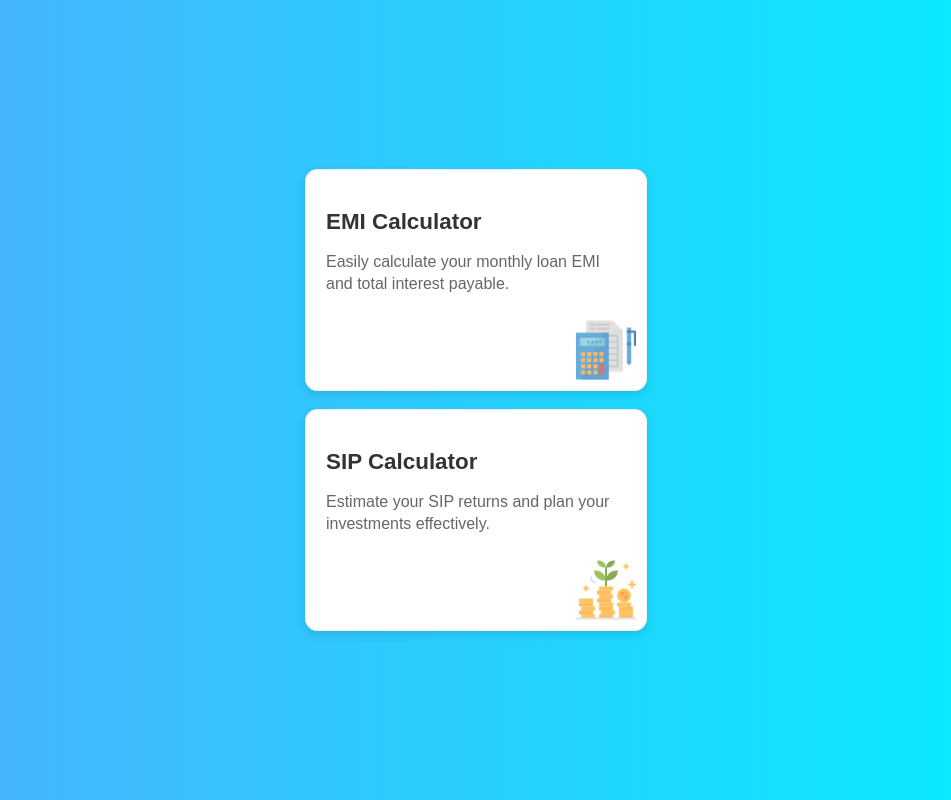
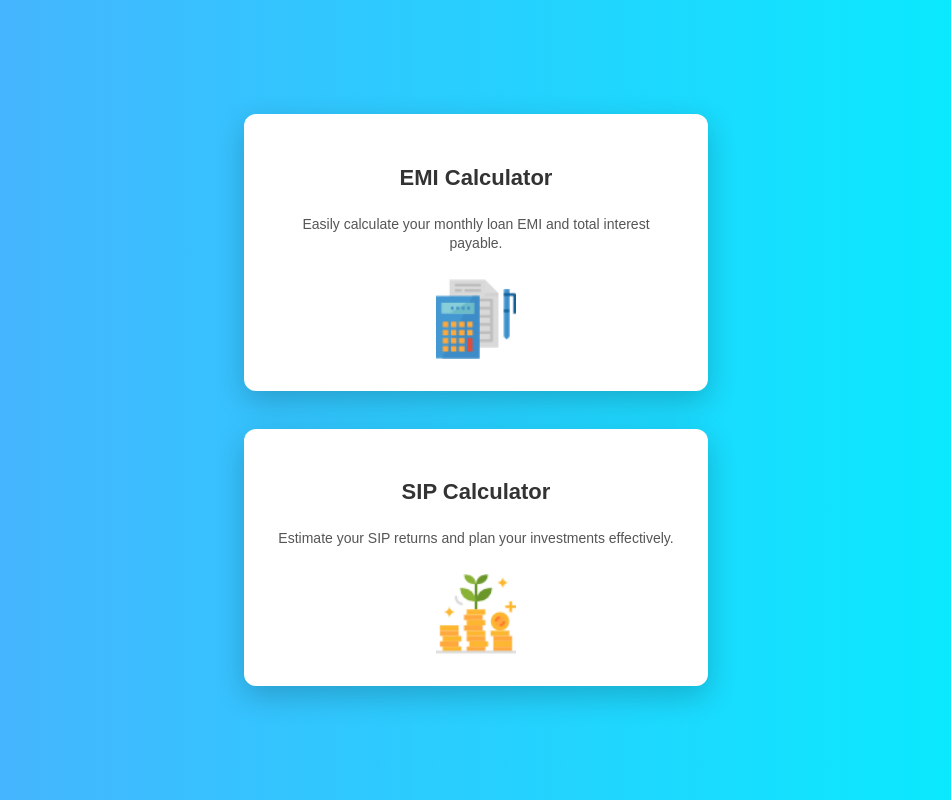
Before and after one commit to vikarnjha/React-EMI-SIP-Calculator, a React (Vite) app in the folder emi-sip-calculator/: page / in a window 1280 px wide. Shown: the whole page, without its empty margins (164-1115 px from the left). Built offline with nearby package versions, Linux system fonts and the light colour scheme.

Commit message:
routes added using useNavigate() from react-router-dom

```diff
--- a/emi-sip-calculator/src/components/Home.css
+++ b/emi-sip-calculator/src/components/Home.css
@@ -1,71 +1,51 @@
-/* Main Card Styling */
 .container {
-  text-align: left;
   background: #ffffff;
+  border-radius: 12px;
+  box-shadow: 0 4px 10px rgba(0, 0, 0, 0.1);
   padding: 20px;
-  border-radius: 12px;
-  box-shadow: 0px 4px 10px rgba(0, 0, 0, 0.1);
-  max-width: 300px;
-  min-height: 180px;
-  margin: auto;
-  transition: box-shadow 0.3s ease;
-  position: relative;
-  overflow: hidden;
-  border: 1px solid #f0f0f0;
+  text-align: center;
+  width: 320px;
+  margin: 10px auto;
+  transition: transform 0.3s ease-in-out, box-shadow 0.3s ease-in-out;
   cursor: pointer;
+  display: flex;
+  flex-direction: column;
+  align-items: center;
 }
 
-/* Hover Effect */
 .container:hover {
-  box-shadow: 0px 8px 15px rgba(0, 0, 0, 0.15);
+  transform: translateY(-5px);
+  box-shadow: 0 6px 15px rgba(0, 0, 0, 0.2);
 }
 
-/* Title Styling */
 .title {
+  font-size: 22px;
+  font-weight: bold;
   color: #333;
-  font-size: 1.4rem;
-  font-weight: bold;
-  margin-bottom: 8px;
+  margin-bottom: 10px;
 }
 
-/* Description Styling */
 .description {
-  font-size: 1rem;
-  color: #666;
+  font-size: 14px;
+  color: #555;
+  margin-bottom: 15px;
   line-height: 1.4;
 }
 
-/* Small Bottom-Right Image */
 .img {
-  width: 60px;
-  height: 60px;
-  position: absolute;
-  bottom: 10px;
-  right: 10px;
-  opacity: 0.8;
-  transition: transform 0.3s ease;
+  width: 80px;
+  height: 80px;
+  margin-top: 10px;
+  transition: transform 0.3s ease-in-out;
 }
 
-/* Hover Animation */
 .container:hover .img {
   transform: scale(1.1);
-  opacity: 1;
 }
 
-/* Responsive Adjustments */
-@media (max-width: 480px) {
+/* Responsive Design */
+@media (max-width: 768px) {
   .container {
-    max-width: 90%;
-    padding: 15px;
-  }
-  .title {
-    font-size: 1.2rem;
-  }
-  .description {
-    font-size: 0.9rem;
-  }
-  .img {
-    width: 50px;
-    height: 50px;
+    width: 90%;
   }
 }
--- a/emi-sip-calculator/src/components/Home.jsx
+++ b/emi-sip-calculator/src/components/Home.jsx
@@ -1,16 +1,15 @@
 import React from "react";
-import { Card, Button, Container, Row, Col } from "react-bootstrap";
-import EMICalc from "./EMICalc";
-import SIPCalc from "./SIPCalc";
+import { useNavigate } from "react-router-dom";
 import "./Home.css";
 import sip from "../assets/sip.png";
 import emi from "../assets/emi.png";
 
 const Home = () => {
+  const navigate = useNavigate();
   return (
     <>
       {/* EMI Calculator here */}
-      <div className="container">
+      <div className="container" onClick={() => navigate("/emi-calculator")}>
         <h2 className="title">EMI Calculator</h2>
         <p className="description">
           Easily calculate your monthly loan EMI and total interest payable.
@@ -19,7 +18,7 @@ const Home = () => {
       </div>
       <br />
       {/* SIP Calculator here */}
-      <div className="container">
+      <div className="container" onClick={() => navigate("/sip-calculator")}>
         <h2 className="title">SIP Calculator</h2>
         <p className="description">
           Estimate your SIP returns and plan your investments effectively.
```
